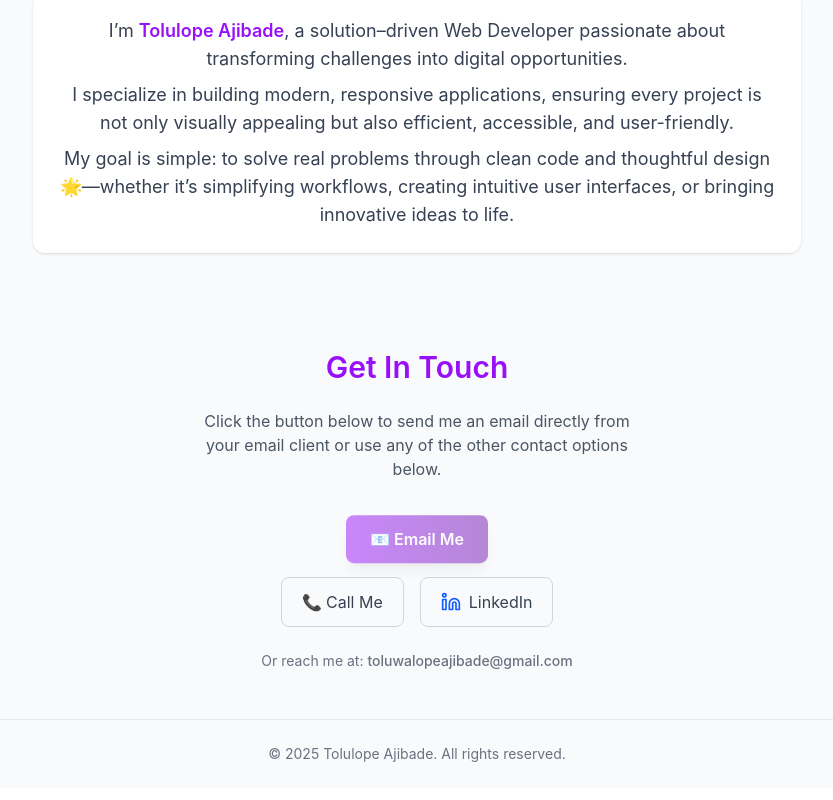
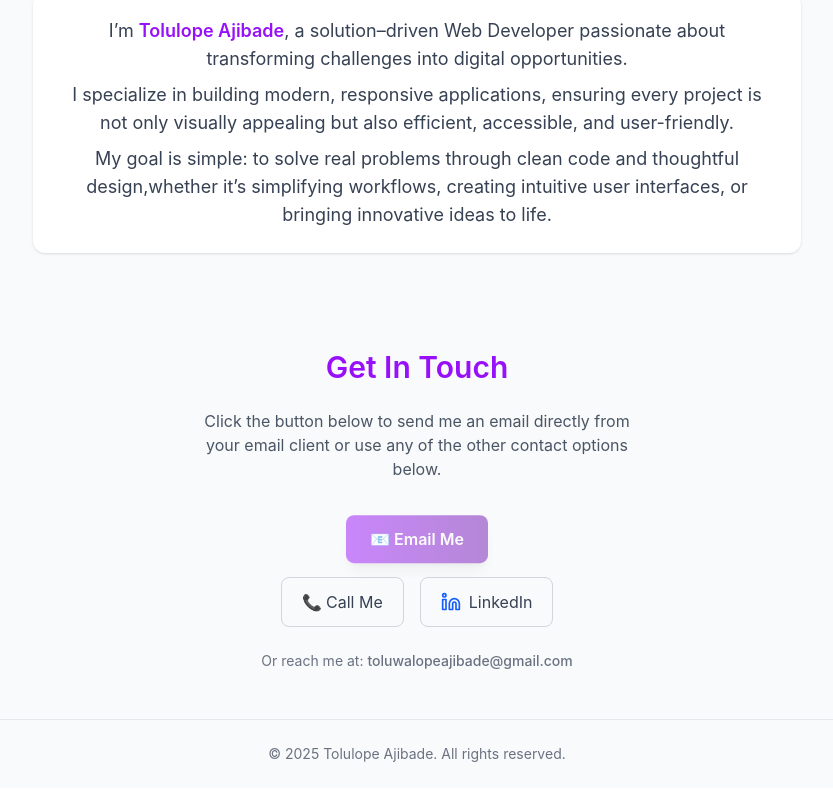
Before and after one commit to TolulopeSalome/Portfolio, a React (Vite) app: page / in a window 1280 px wide. Shown: the part 1717-2517 px from the top of the page, without its empty margins (223-1056 px from the left). Built offline with nearby package versions, Linux system fonts and the light colour scheme.

Commit message:
Update Portfolio.jsx in About section

```diff
--- a/src/Pages/Portfolio.jsx
+++ b/src/Pages/Portfolio.jsx
@@ -366,7 +366,7 @@ function Portfolio() {
     className="block mt-2"
     variants={{ hidden: { opacity: 0, y: 10 }, visible: { opacity: 1, y: 0 } }}
   >
-    My goal is simple: to solve real problems through clean code and thoughtful design 🌟—whether it’s simplifying workflows, creating intuitive user interfaces, or bringing innovative ideas to life.
+    My goal is simple: to solve real problems through clean code and thoughtful design,whether it’s simplifying workflows, creating intuitive user interfaces, or bringing innovative ideas to life.
   </motion.span>
 </motion.p>
 
```
